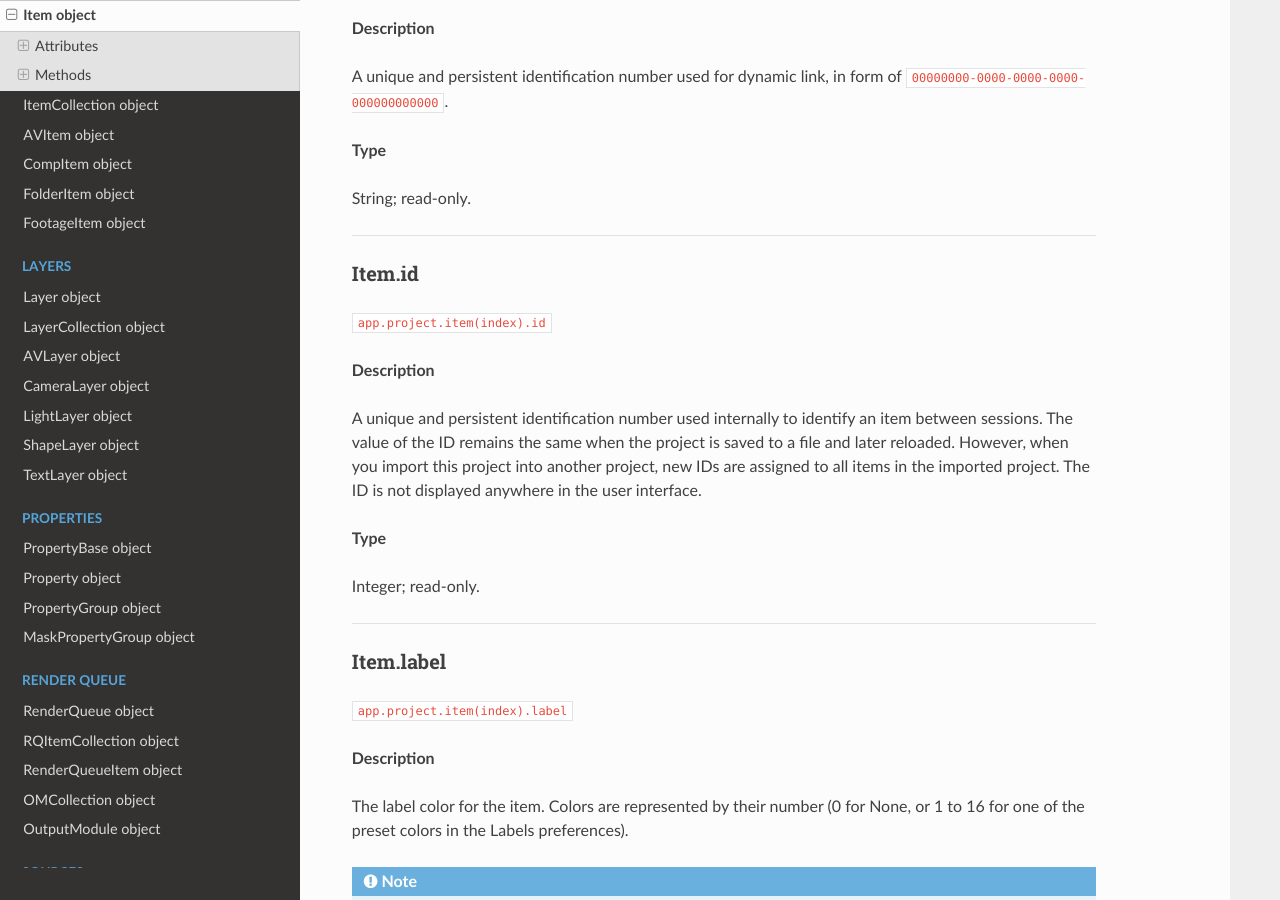
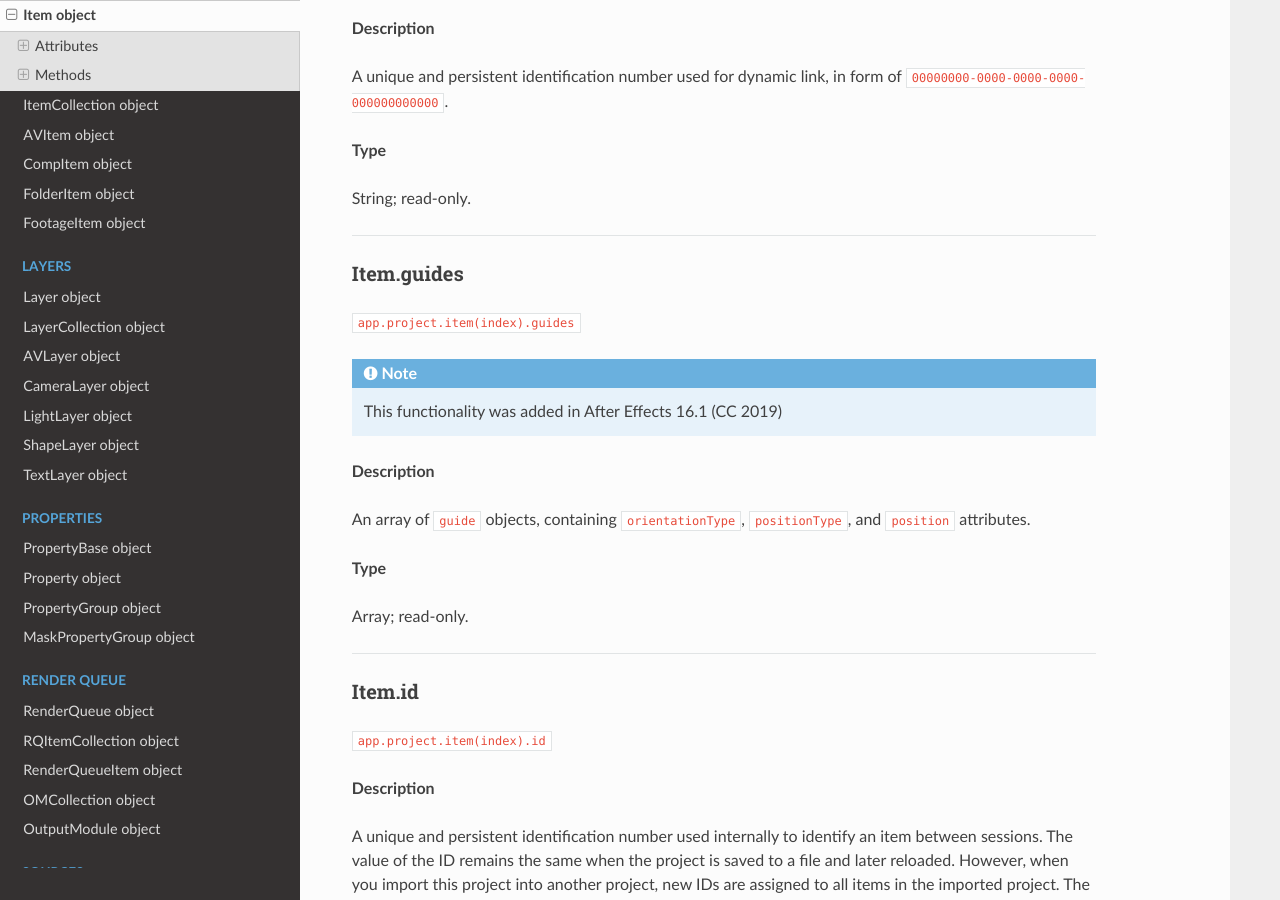
Before and after one commit to docsforadobe/after-effects-scripting-guide, a Sphinx documentation site: the page built from docs/items/item.rst, in a window 1280 px wide and 900 px high, scrolled down 1476 px. Built offline with Sphinx 7.4.7 and the Read the Docs theme 2.0.0, drawn with Linux system fonts in a browser that asks for light colours.

Commit message:
Adds `guides` attribute to Item object

```diff
--- a/docs/items/item.rst
+++ b/docs/items/item.rst
@@ -78,6 +78,26 @@
 **Type**
 
 String; read-only.
+
+----
+
+.. _Item.guides:
+
+Item.guides
+*********************************************
+
+``app.project.item(index).guides``
+
+.. note::
+   This functionality was added in After Effects 16.1 (CC 2019)
+
+**Description**
+
+An array of ``guide`` objects, containing ``orientationType``, ``positionType``, and ``position`` attributes.
+
+**Type**
+
+Array; read-only.
 
 ----
 
```
